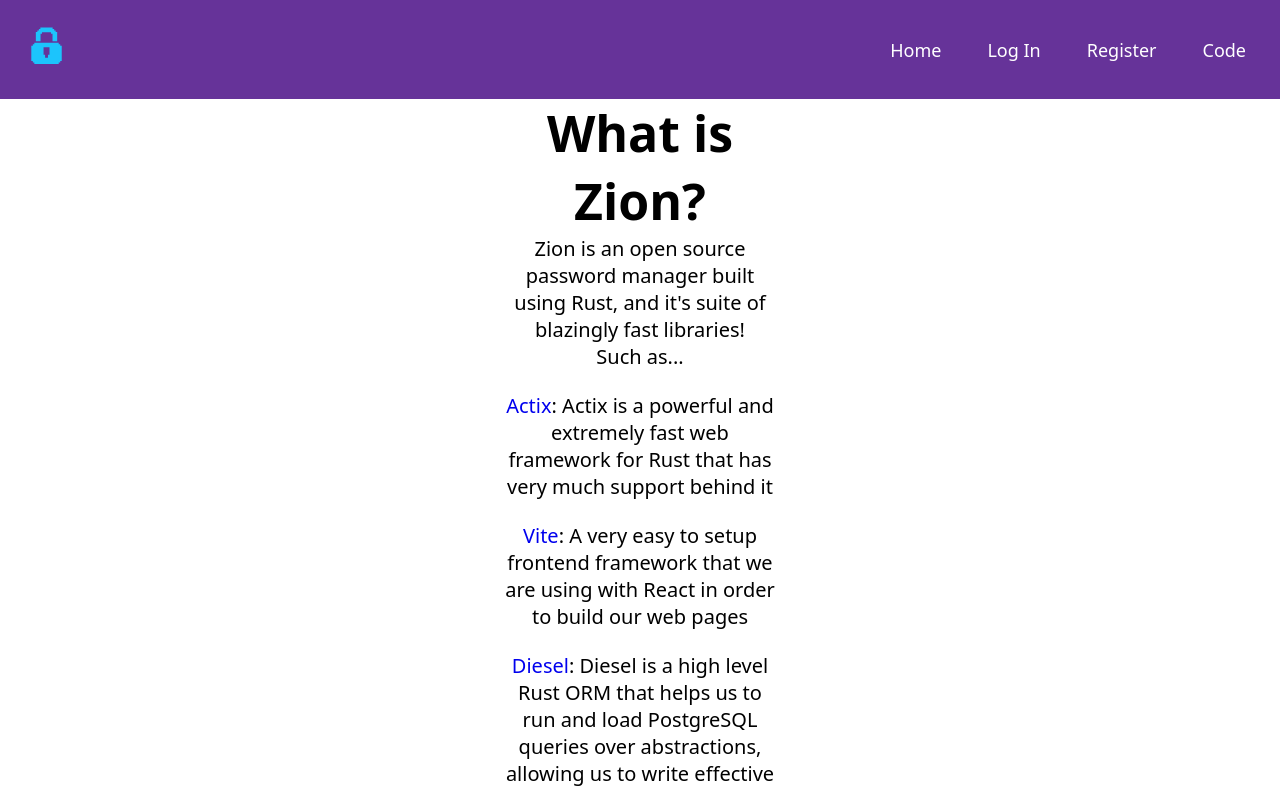
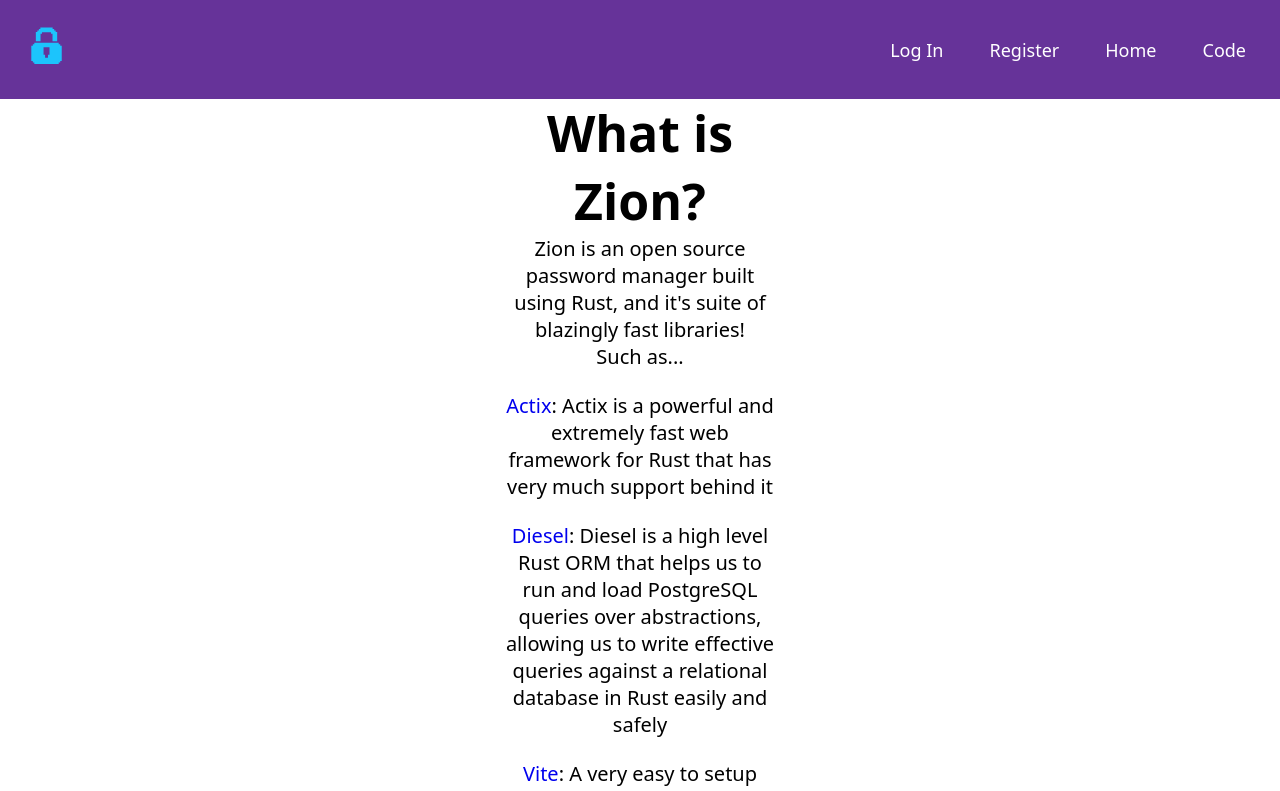
Before and after one commit to ras-drive/Zion-Password-Manager, a React (Vite) app in the folder frontend/: page / in a window 1280 px wide. Shown: the top 791 px of the page. Built offline with nearby package versions, Linux system fonts and the light colour scheme.

Commit message:
configured navbar for stateful rendering

```diff
--- a/frontend/package.json
+++ b/frontend/package.json
@@ -13,8 +13,8 @@
   "dependencies": {
     "react": "^18.2.0",
     "react-dom": "^18.2.0",
+    "react-hook-form": "^7.42.1",
     "react-router-dom": "^6.4.3",
-    "react-hook-form": "^7.42.1",
     "react-toastify": "^9.1.1"
   },
   "devDependencies": {
@@ -24,12 +24,14 @@
     "@typescript-eslint/eslint-plugin": "^5.42.1",
     "@typescript-eslint/parser": "^5.48.1",
     "@vitejs/plugin-react": "^3.0.0",
+    "babel-jest": "^29.3.1",
     "eslint": "^8.32.0",
     "eslint-config-standard-with-typescript": "^23.0.0",
     "eslint-plugin-import": "^2.27.5",
     "eslint-plugin-n": "^15.6.1",
     "eslint-plugin-promise": "^6.1.1",
     "eslint-plugin-react": "^7.32.1",
+    "react-test-renderer": "^18.2.0",
     "typescript": "^4.9.3",
     "vite": "^4.0.3",
     "vite-plugin-eslint": "^1.8.1"
--- a/frontend/src/components/home.tsx
+++ b/frontend/src/components/home.tsx
@@ -19,11 +19,11 @@ export class Home extends React.Component{
                         <ul>
                             <li><p><a href='https://actix.rs/'>Actix</a>:
                                 Actix is a powerful and extremely fast web framework for Rust that has very much support behind it</p><br></br></li>
-                            <li><p><a href='https://vitejs.dev/'>Vite</a>:
-                                A very easy to setup frontend framework that we are using with React in order to build our web pages</p><br></br></li>
                             <li><p><a href='https://www.diesel.rs/'>Diesel</a>:
                                 Diesel is a high level Rust ORM that helps us to run and load PostgreSQL queries over abstractions,
                                 allowing us to write effective queries against a relational database in Rust easily and safely</p><br></br></li>
+                            <li><p><a href='https://vitejs.dev/'>Vite</a>:
+                                A very easy to setup frontend framework that we are using with React in order to build our web pages</p><br></br></li>
                         </ul>
                         <br></br>
                     </div>
--- a/frontend/src/components/login/form.tsx
+++ b/frontend/src/components/login/form.tsx
@@ -1,6 +1,6 @@
-import { useForm } from 'react-hook-form';
-import { ToastContainer, toast } from 'react-toastify';
-import 'react-toastify/dist/ReactToastify.css';
+import { useForm } from 'react-hook-form'
+import { ToastContainer, toast } from 'react-toastify'
+import 'react-toastify/dist/ReactToastify.css'
 import bgImg from '../../assets/logo.svg'
 
 type FormJson = {
--- a/frontend/src/components/navbar.tsx
+++ b/frontend/src/components/navbar.tsx
@@ -1,22 +1,39 @@
-import React from 'react';
+import React from 'react'
 
-export class NavBar extends React.Component {
+type Props = {
+
+}
+
+type State = {
+    email: string
+}
+
+export class NavBar extends React.Component<Props, State> {
+    state: State = {
+        email: "",
+      }
+
     constructor(props: any) {
         super(props)
+
     }
 
     render() {
         return (
             <nav className='navbar'>
               <div className='logo'>
-                <img src='/assets/logo.svg' alt='logo' width='50px' height='50px'></img>
+                <img src='/assets/logo.svg' alt='logo' width='50px' height='50px' />
               </div>
               <ul className='nav-links'>
                   <div className='menu'>
-                      <li><a href='/'>Home</a></li>
-                      <li><a href='/login/login.html'>Log In</a></li>
-                      <li><a href='/register/register.html'>Register</a></li>
-                      <li><a href='https://github.com/ras-drive/zion-password-manager'>Code</a></li>
+                    {
+                        this.state.email == "" ?
+                            <><li><a href='/login/login.html'>Log In</a></li>
+                            <li><a href='/register/register.html'>Register</a></li></> :
+                            <li><a href=''>{ this.state.email }</a></li>
+                    }
+                    <li><a href='/'>Home</a></li>
+                    <li><a href='https://github.com/ras-drive/zion-password-manager'>Code</a></li>
                   </div>
               </ul>
           </nav>
--- a/frontend/src/components/register/form.tsx
+++ b/frontend/src/components/register/form.tsx
@@ -1,7 +1,7 @@
 import React from 'react'
-import { useForm } from 'react-hook-form';
-import { ToastContainer, toast } from 'react-toastify';
-import 'react-toastify/dist/ReactToastify.css';
+import { useForm } from 'react-hook-form'
+import { ToastContainer, toast } from 'react-toastify'
+import 'react-toastify/dist/ReactToastify.css'
 
 import bgImg from '../../assets/logo.svg'
 
```
Also changed, not shown: 2 other files (tests, documents, lock files or other folders).
